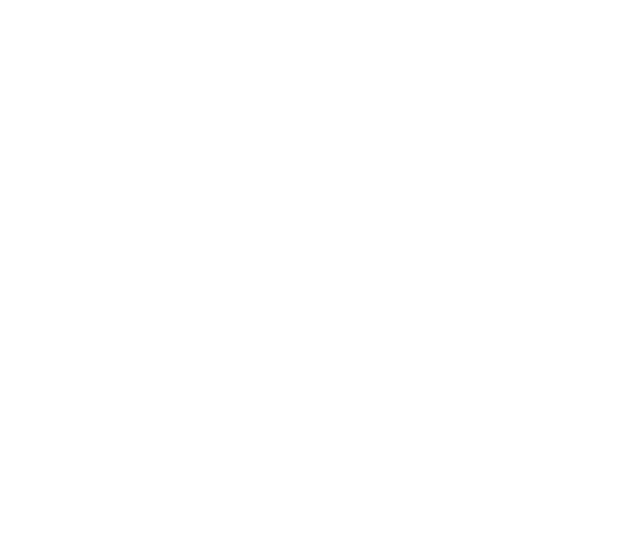
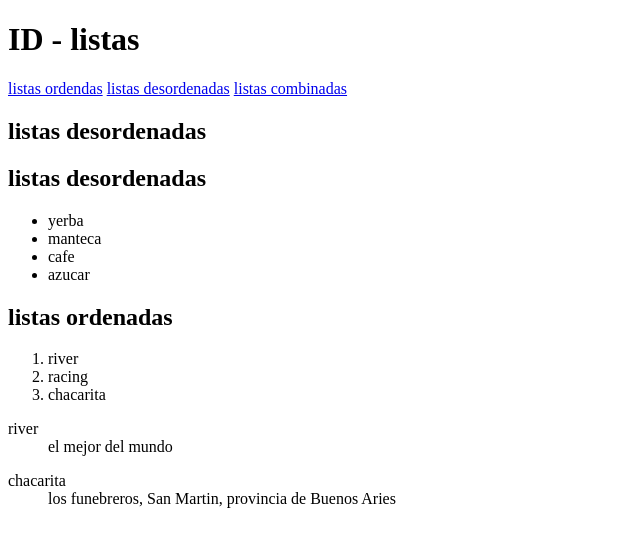
Before and after one commit to joacomunoz17/03-listas, a plain HTML site: page 03-listas/index.html in a window 1280 px wide. Shown: the whole page, without its empty margins (0-640 px from the left). Drawn offline with Linux system fonts and the light colour scheme.

Commit message:
Add files via upload

```diff
--- a/03-listas/index.html
+++ b/03-listas/index.html
@@ -0,0 +1,48 @@
+<!DOCTYPE html>
+<html lang="en">
+<head>
+    <meta charset="UTF-8">
+    <meta http-equiv="X-UA-Compatible" content="IE=edge">
+    <meta name="viewport" content="width=device-width, initial-scale=1.0">
+    <title>ID - listas</title>
+</head>
+<body>
+    <h1>ID - listas</h1>
+
+    <p>
+    <a href="#ordenadas">listas ordendas</a>
+    <a href="#desordenadas">listas desordenadas</a>
+    <a href="#combinadas">listas combinadas</a>
+    </p>
+
+    <h2 id= "desordendas">listas desordenadas</h2>
+    <h2>listas desordenadas</h2>
+    <ul>
+    <li>yerba</li>
+    <li>manteca</li>
+    <li>cafe</li>
+    <li>azucar</li>
+    </ul>
+
+    <h2>listas ordenadas</h2>
+    <ol>
+    <li>river</li>
+    <li>racing</li>
+    <li>chacarita</li>
+    </ol>
+
+    <d1>
+        <dl>
+        <dt>river</dt>
+        <dd>el mejor del mundo</dd>
+        </dl>
+
+        <dl>
+        <dt>chacarita</dt>
+        <dd>los funebreros, San Martin, provincia de Buenos Aries</dd>
+        </dl>
+
+
+
+</body>
+</html>
```
Also changed, not shown: 03.5 - listas/provinciade.html (+7 -3 lines), 03.5 - listas/departamentos.png (added).
